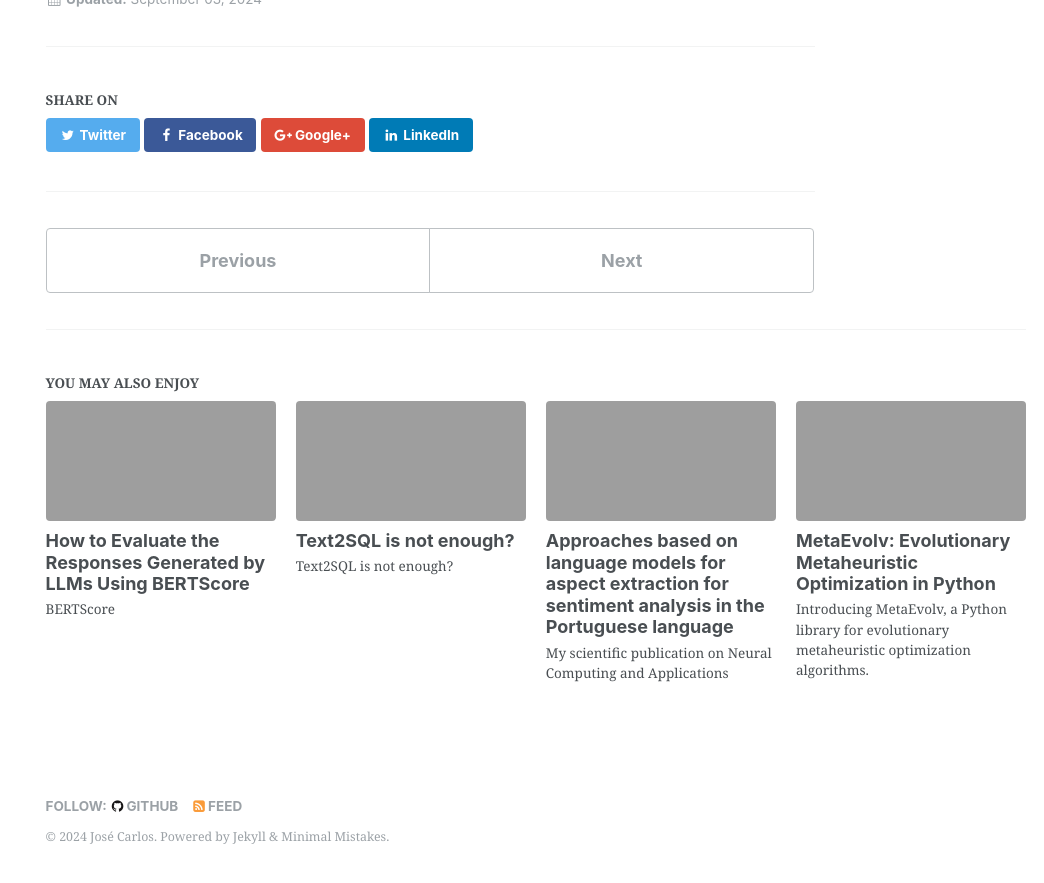
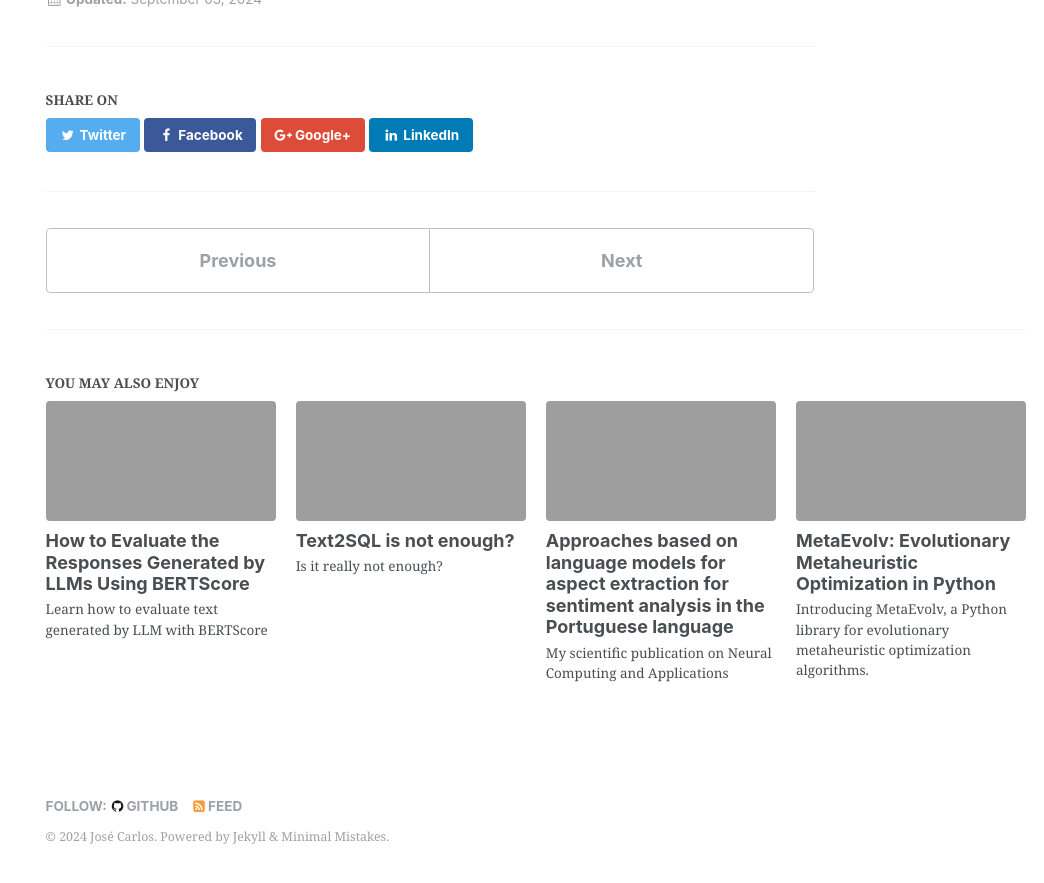
Before and after one commit to jcfneto/jcfneto.github.io, a Jekyll site: the page built from _posts/2024-09-03-adptive-rag.md, in a window 1280 px wide and 900 px high, scrolled down 1776 px. Shown: the top 883 px of the window, without its empty margins (236-1280 px from the left). Built offline with Jekyll 4.4.1, drawn with Linux system fonts in a browser that asks for light colours; some of the changed text lies outside the part shown.

Commit message:
docs: update excerpt

```diff
--- a/_posts/2024-09-07-text2sql-is-not-enough.md
+++ b/_posts/2024-09-07-text2sql-is-not-enough.md
@@ -2,7 +2,7 @@
 title: "Text2SQL is not enough?"
 date: 2024-09-07
 tags: [text2sq, rag, tag, gen-ai, nlp]
-excerpt: "Text2SQL is not enough?"
+excerpt: "Is it really not enough?"
 use_math: true
 header:
   overlay_image: https://wallpapers.com/images/high/plain-black-background-ms6uthqmbsf3weim.webp
--- a/_posts/2024-09-10-bert-score.md
+++ b/_posts/2024-09-10-bert-score.md
@@ -2,7 +2,7 @@
 title: "How to Evaluate the Responses Generated by LLMs Using BERTScore"
 date: 2024-09-10
 tags: [nlp, llm, evaluation, bertscore]
-excerpt: "BERTScore"
+excerpt: "Learn how to evaluate text generated by LLM with BERTScore"
 use_math: true
 header:
   overlay_image: https://wallpapers.com/images/high/plain-black-background-ms6uthqmbsf3weim.webp
```
Also changed, not shown: _posts/2024-09-03-adptive-rag.md (+1 -1 lines), index.md (+0 -2 lines).
